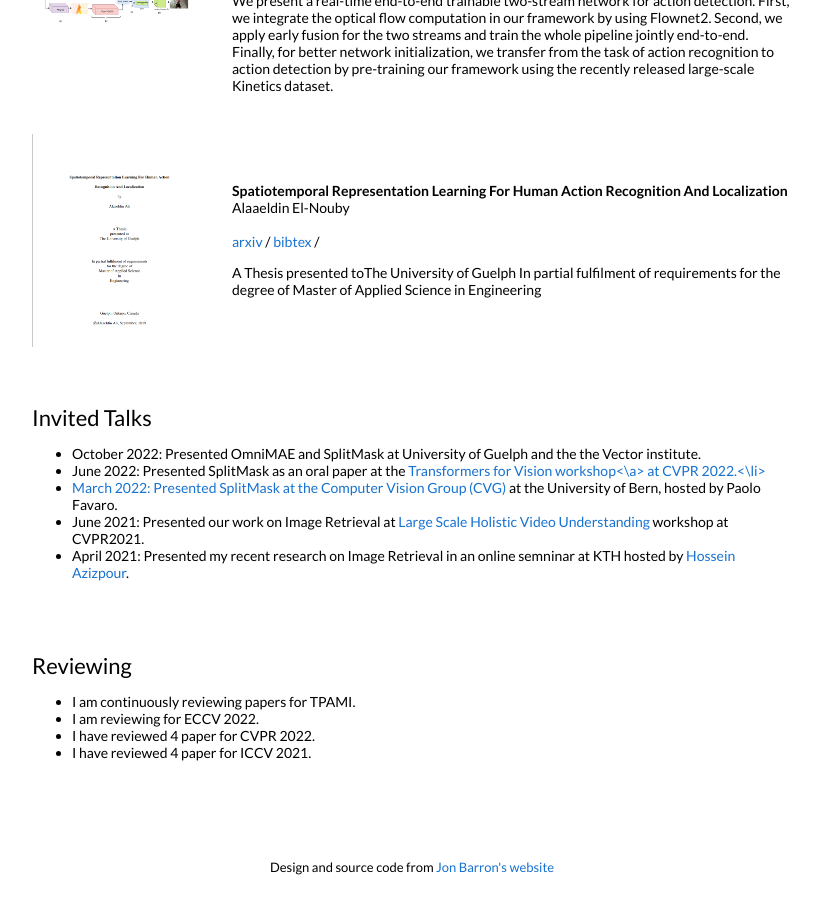
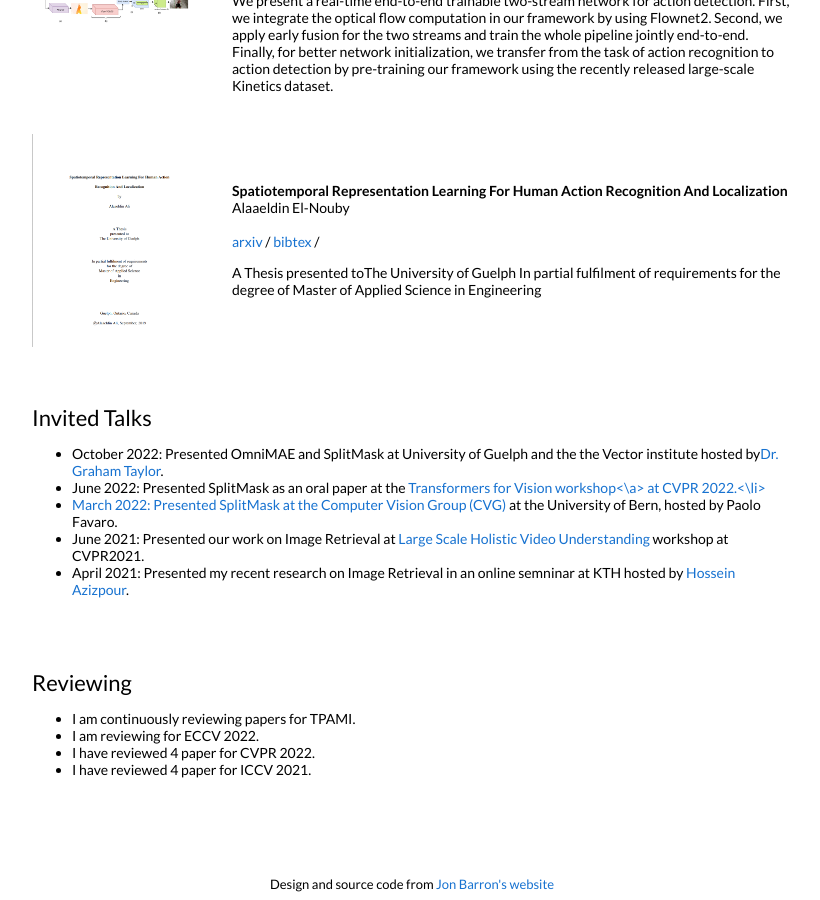
Before and after one commit to aelnouby/aelnouby.github.io, a Jekyll site: the page built from _posts/2022-05-5-omnimae.markdown, in a window 1280 px wide and 900 px high, scrolled down 2932 px. Shown: the whole window, without its empty margins (228-1048 px from the left). Built offline with Jekyll 4.4.1, drawn with Linux system fonts in a browser that asks for light colours.

Commit message:
Update default.html

```diff
--- a/_layouts/default.html
+++ b/_layouts/default.html
@@ -172,7 +172,8 @@
             <td style="padding:2.5%;width:100%;vertical-align:middle">
               <h2>Invited Talks</h2>
                 <ul>
-                  <li> October 2022: Presented OmniMAE and SplitMask at University of Guelph and the the Vector institute.</li>
+                  <li> October 2022: Presented OmniMAE and SplitMask at University of Guelph and the the Vector institute hosted by<a href="https://www.gwtaylor.ca/">Dr. Graham
+                Taylor</a>.</li>
                   <li> June 2022: Presented SplitMask as an oral paper at the <a href="https://sites.google.com/view/t4v-cvpr22">Transformers for Vision workshop<\a> at CVPR 2022.<\li>
                   <li>March 2022: Presented SplitMask at the <a href="https://www.cvg.unibe.ch/research/talks/">Computer Vision Group (CVG)</a> at the University of Bern, hosted by Paolo Favaro. </li>
                   <li>June 2021: Presented our work on Image Retrieval at <a href="https://holistic-video-understanding.github.io/workshops/cvpr2021.html">Large Scale Holistic Video Understanding</a> workshop at CVPR2021. </li>
```
